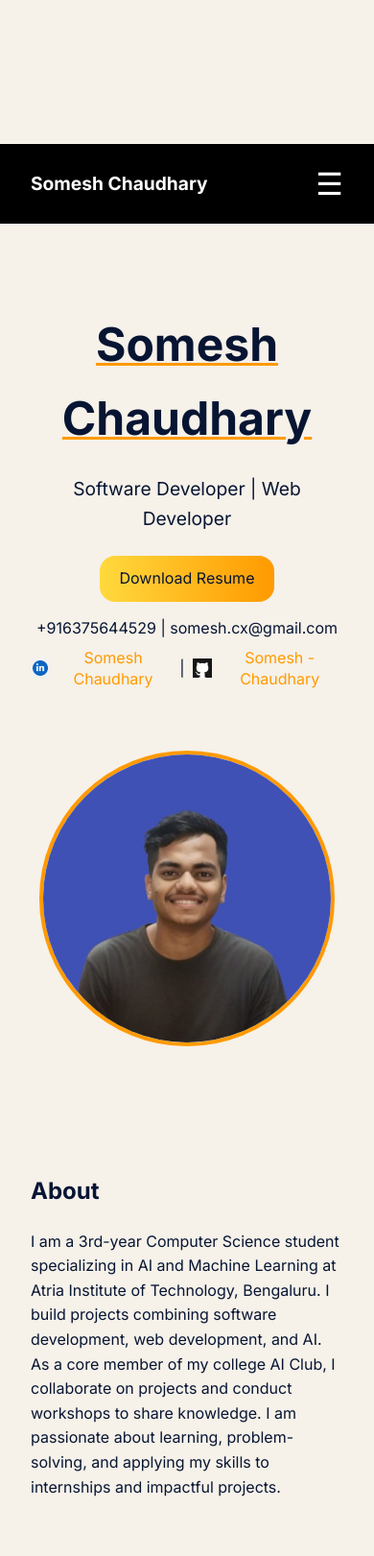
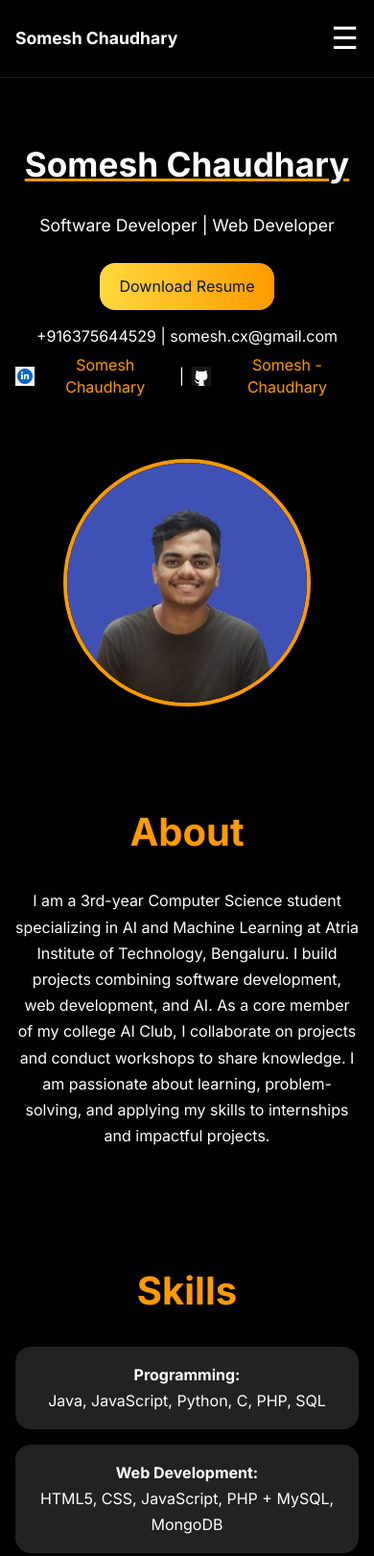
Before and after one commit to somesh-chaudhary/Portfolio, a plain HTML site: page index.html in a window 390 px wide. Shown: the top 1621 px of the page at 96% size. Drawn offline with Linux system fonts and the light colour scheme.

Commit message:
Revamp styles for body, header, and hero section
Updated styles for body, header, hero section, and responsive design. Adjusted colors, fonts, and layout for improved aesthetics and usability.

```diff
--- a/style.css
+++ b/style.css
@@ -2,9 +2,27 @@
 body {
   margin: 0;
   font-family: 'Inter', sans-serif;
-  background-color: #F6F1E9;
-  color: #071533;
-  line-height: 1.6;
+  background-color: #000000; /* Changed to black for star background */
+  color: #FFFFFF;
+  line-height: 1.7;
+
+}
+
+h2 {
+  font-size: 2.5rem;
+  margin-bottom: 1.5rem;
+  text-align: center;
+  color: #FF9A00;
+}
+
+#bg-animation {
+  position: fixed;
+  top: 0;
+  left: 0;
+  width: 100vw;
+  height: 100vh;
+  z-index: -1;
+  background-color: transparent; /* Ensure canvas background is transparent */
 }
 
 /* ===== HEADER ===== */
@@ -17,6 +35,8 @@ header {
   align-items: center;
   justify-content: space-between;
   z-index: 100;
+  border-bottom: 1px solid rgba(255, 255, 255, 0.1);
+  transition: background 0.3s ease, border-bottom 0.3s ease;
 }
 .logo {
   font-weight: 700;
@@ -55,14 +75,16 @@ header {
 }
 .hero-text h1 {
   margin-bottom: 0.5rem;
-  font-size: 3rem;
+  font-size: 3.5rem;
   text-decoration: underline;
   text-decoration-color: #FF9A00;
   text-decoration-thickness: 3px;
+  color: #FFFFFF;
 }
 .hero-text p {
   margin-bottom: 1rem;
-  font-size: 1.2rem;
+  font-size: 1.3rem;
+  color: #FFFFFF;
 }
 
 /* Resume button */
@@ -137,7 +159,7 @@ a.button:hover {
   max-width: 1000px;
   margin: auto;
   padding: 4rem 2rem;
-  text-align: left;
+  text-align: center;
 }
 .grid {
   display: flex;
@@ -146,7 +168,7 @@ a.button:hover {
   justify-content: flex-start;
 }
 .card {
-  background: #FFD93D33;
+  background: #A9A9A933;
   padding: 1rem;
   border-radius: 1rem;
   flex: 1 1 220px;
@@ -167,7 +189,7 @@ a.button:hover {
   font-weight: 600;
   font-size: 1rem;
   text-decoration: none;
-  color: #071533;
+  color: #FFFFFF;
   transition: color 0.3s;
 }
 .cert-card .cert-title:hover {
@@ -177,7 +199,7 @@ a.button:hover {
 .cert-card .cert-bottom {
   margin-top: 0.3rem;
   font-size: 0.9rem;
-  color: #071533;
+  color: #FFFFFF;
 }
 .cert-logo {
   width: 60px;
@@ -193,7 +215,7 @@ form input, form textarea {
   border: 1px solid #FF9A00;
   border-radius: 0.5rem;
   background: #fff3;
-  color: #071533;
+  color: #FFFFFF;
 }
 form button {
   margin-top: 1rem;
@@ -203,22 +225,61 @@ form button {
   background: linear-gradient(to right, #FFD93D, #FF9A00);
   color: #071533;
   font-weight: 600;
+  transition: transform 0.3s ease, box-shadow 0.3s ease;
+}
+form button:hover {
+  transform: scale(1.05);
+  box-shadow: 0 5px 15px rgba(0,0,0,0.3);
 }
 
 /* FOOTER */
 footer {
   text-align: center;
   padding: 2rem;
-  font-size: 0.9rem;
+  font-size: 1rem;
   color: white;
   background-color: black;
 }
 
 /* ===== RESPONSIVE ===== */
 @media(max-width: 768px) {
-  .hero { flex-direction: column; text-align: center; }
-  .grid { justify-content: center; }
-  .cert-card .cert-top { flex-direction: column; align-items: flex-start; }
+  body {
+    font-size: 1rem;
+  }
+  header {
+    padding: 0.8rem 1rem;
+  }
+  .logo {
+    font-size: 1.1rem;
+  }
+  .hero {
+    flex-direction: column;
+    text-align: center;
+    padding: 2rem 1rem;
+  }
+  .hero-text h1 {
+    font-size: 2.2rem;
+  }
+  .hero-text p {
+    font-size: 1.1rem;
+  }
+  .hero-image img {
+    width: 250px;
+    height: 250px;
+  }
+  .section-center {
+    padding: 2rem 1rem;
+  }
+  .grid {
+    justify-content: center;
+  }
+  .card {
+    flex: 1 1 100%; /* Make cards take full width on small screens */
+  }
+  .cert-card .cert-top {
+    flex-direction: column;
+    align-items: flex-start;
+  }
 
   /* Hamburger menu active on small screens */
   .nav-right {
```
